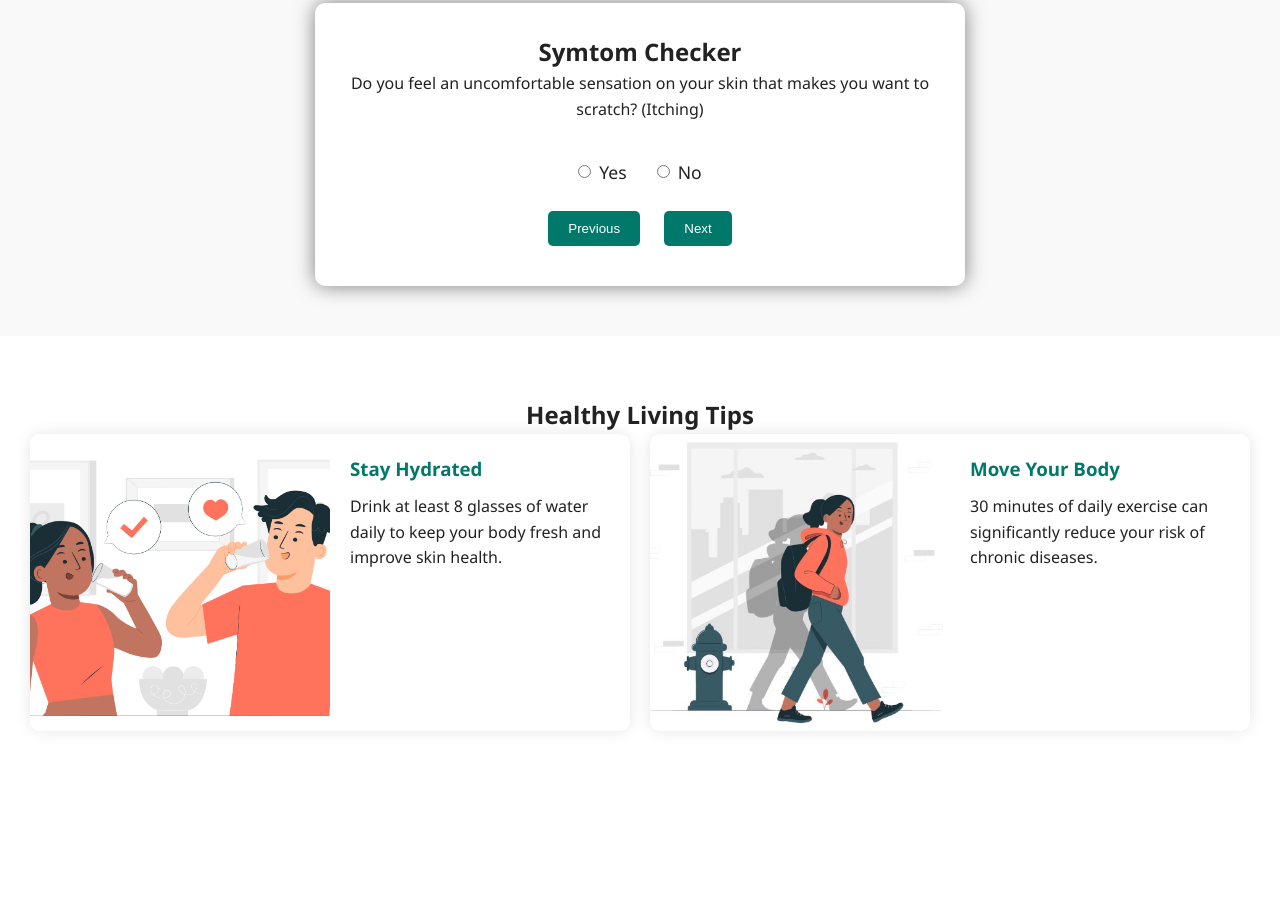
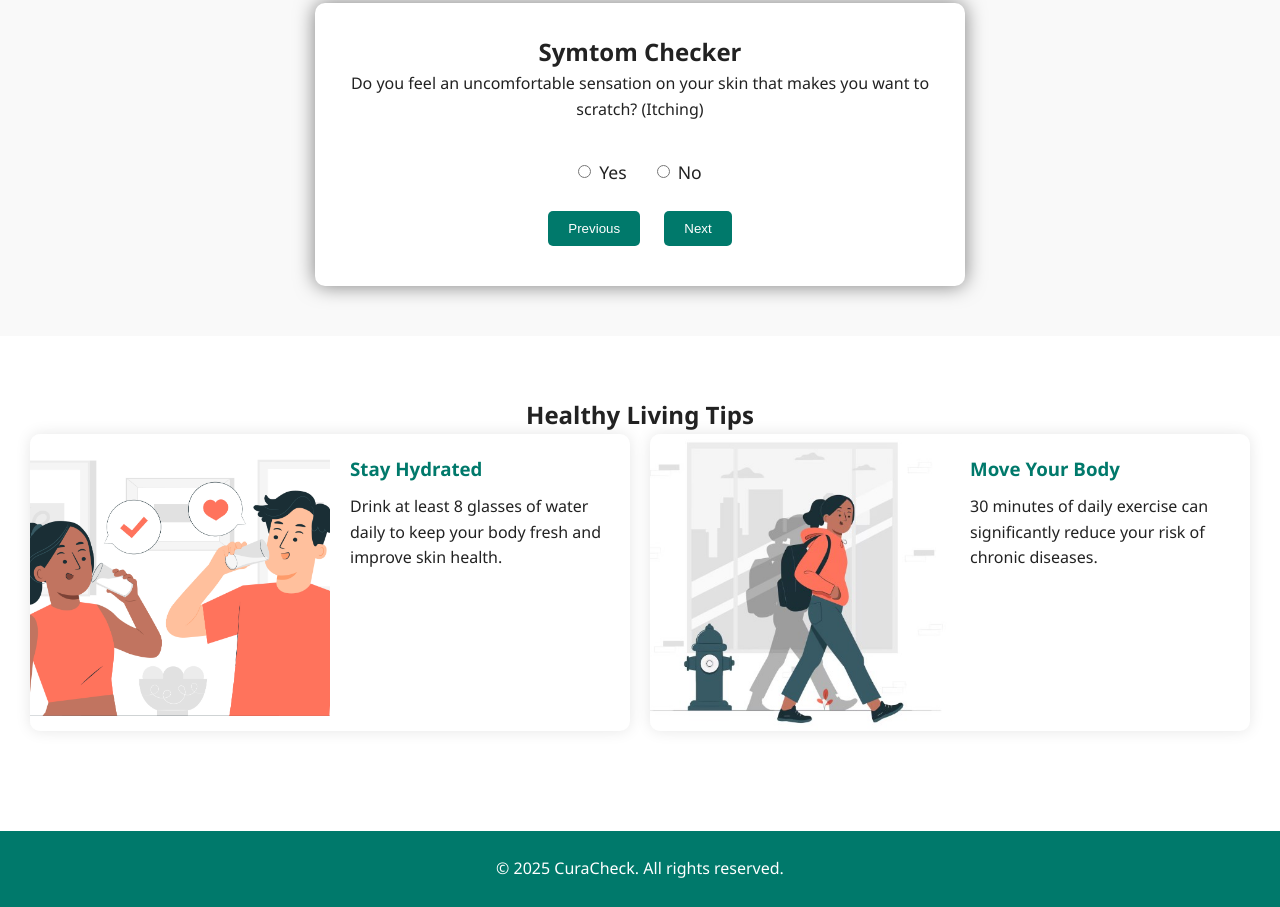
Before and after one commit to aarushibisht01/CuraCheck, a plain HTML site: page frontend/index.html in a window 1280 px wide. Shown: the part 767-1674 px from the top of the page. Before the commit the page ends 1558 px from the top, so only its background shows below. Drawn offline with Linux system fonts and the light colour scheme.

Commit message:
Added footer

```diff
--- a/frontend/index.html
+++ b/frontend/index.html
@@ -49,6 +49,11 @@
             </div>
         </div>
     </section>
+    <footer class="footer">
+        <div class="footer-content">
+            <p>&copy; 2025 CuraCheck. All rights reserved.</p>
+        </div>
+    </footer>
     <script src="script.js"></script>
 </body>
 </html>
--- a/frontend/style.css
+++ b/frontend/style.css
@@ -114,3 +114,34 @@ button:hover{
     margin-bottom: 10px;
     color: #00796b;
 }
+
+.footer {
+    background-color: #00796b;
+    color: white;
+    padding: 20px 0;
+    text-align: center;
+    margin-top: 40px;
+}
+
+.footer-content p {
+    margin: 5px 0;
+    font-size: 1rem;
+}
+
+@media (max-width: 768px) {
+    .card {
+        flex-direction: column;
+    }
+
+    .card img, .card-text {
+        width: 100%;
+    }
+
+    .section-1 h1 {
+        font-size: 2.5rem;
+    }
+
+    .section-1 p {
+        font-size: 1.1rem;
+    }
+}
```
